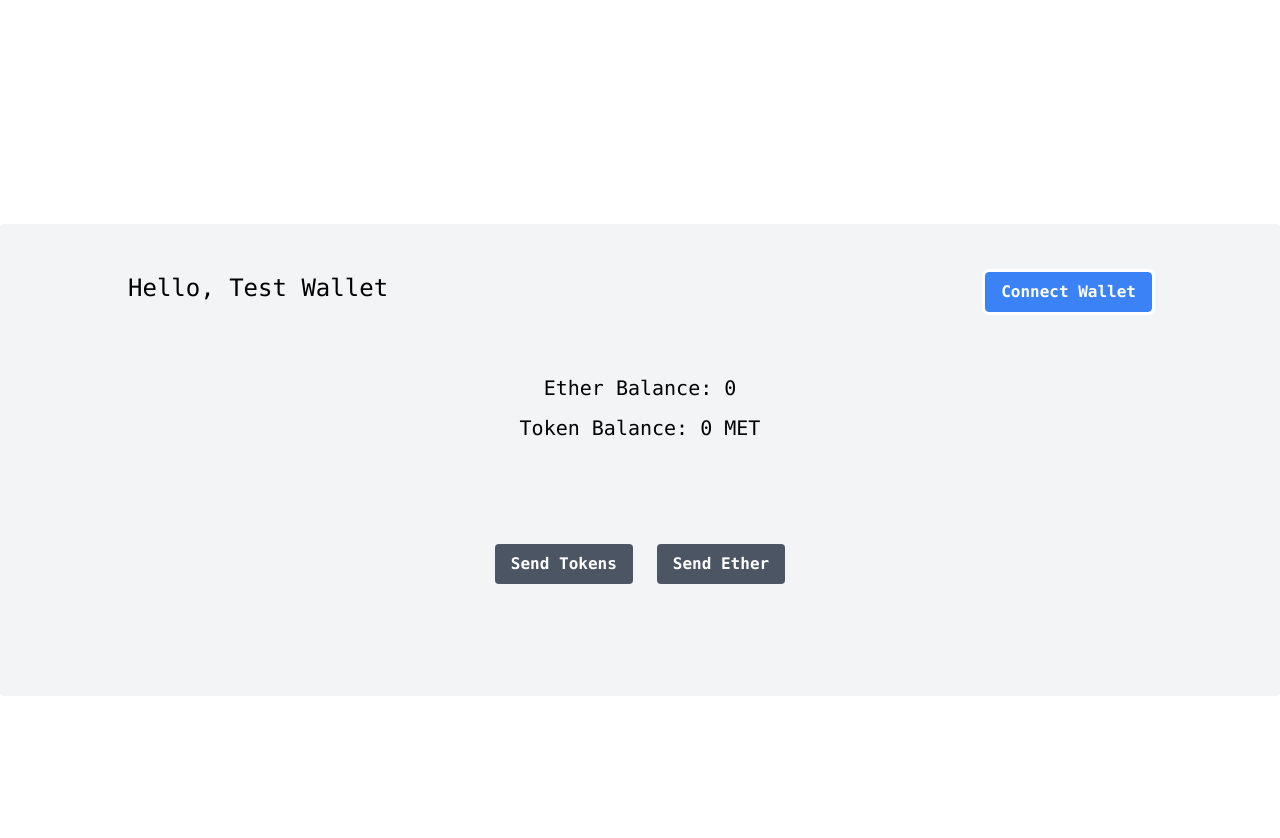
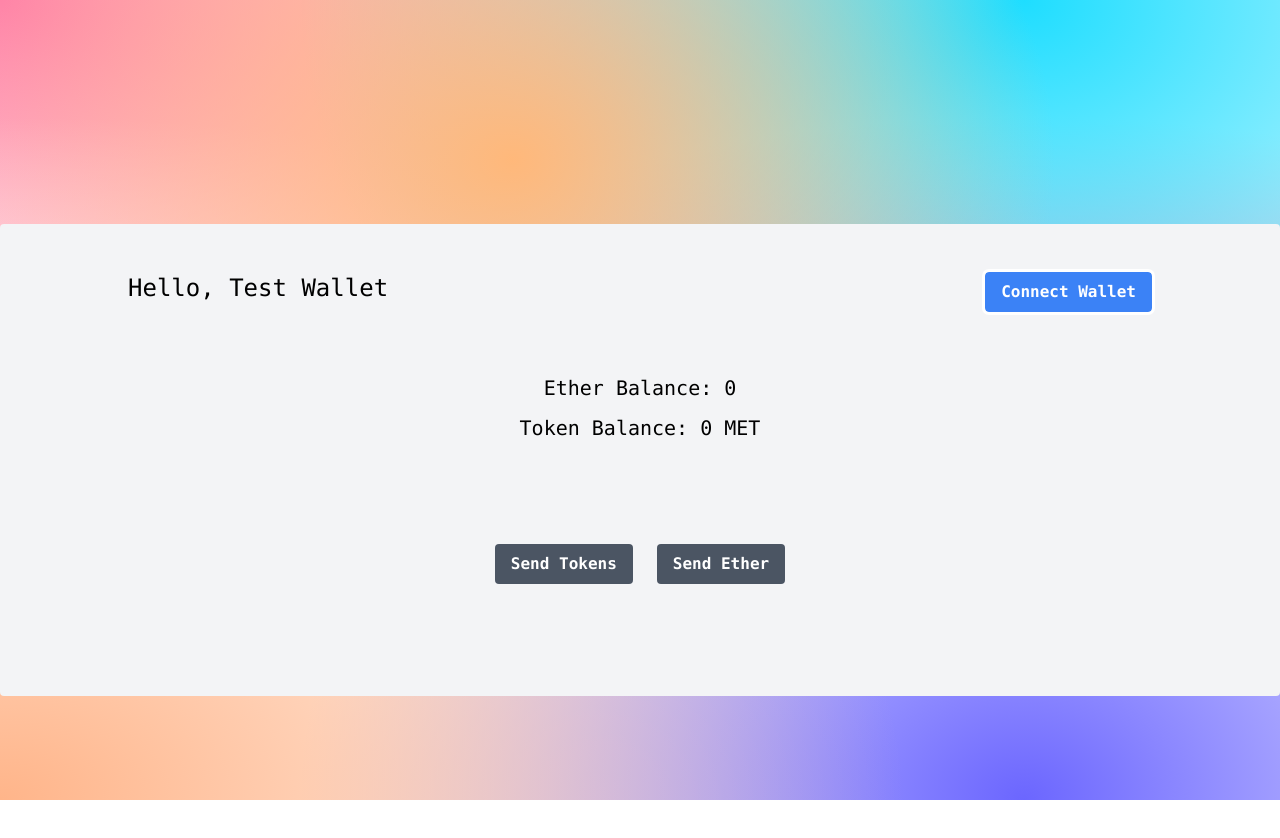
Before and after one commit to jananadiw/ethwallet, a Next.js app: page / in a window 1280 px wide. Shown: the top 838 px of the page. After the commit the page ends 800 px from the top, so only its background shows below. Built offline with nearby package versions, Linux system fonts and the light colour scheme.

Commit message:
style: Add background style

```diff
--- a/styles/globals.scss
+++ b/styles/globals.scss
@@ -1,3 +1,29 @@
 @tailwind base;
 @tailwind components;
 @tailwind utilities;
+
+* {
+    margin: 0;
+    padding: 0;
+    box-sizing: border-box;
+  }
+
+  :root {
+    background-color:hsla(0,0%,100%,1);
+    background-image:
+    radial-gradient(at 40% 20%, hsla(28,100%,74%,1) 0px, transparent 50%),
+    radial-gradient(at 80% 0%, hsla(189,100%,56%,1) 0px, transparent 50%),
+    radial-gradient(at 0% 50%, hsla(355,100%,93%,1) 0px, transparent 50%),
+    radial-gradient(at 80% 50%, hsla(340,100%,76%,1) 0px, transparent 50%),
+    radial-gradient(at 0% 100%, hsla(22,100%,77%,1) 0px, transparent 50%),
+    radial-gradient(at 80% 100%, hsla(242,100%,70%,1) 0px, transparent 50%),
+    radial-gradient(at 0% 0%, hsla(343,100%,76%,1) 0px, transparent 50%);
+
+
+  }
+
+  /* You may want to specify a width and height for the :root element */
+  :root {
+    width: 100%;
+    height: 100%;
+  }
```
